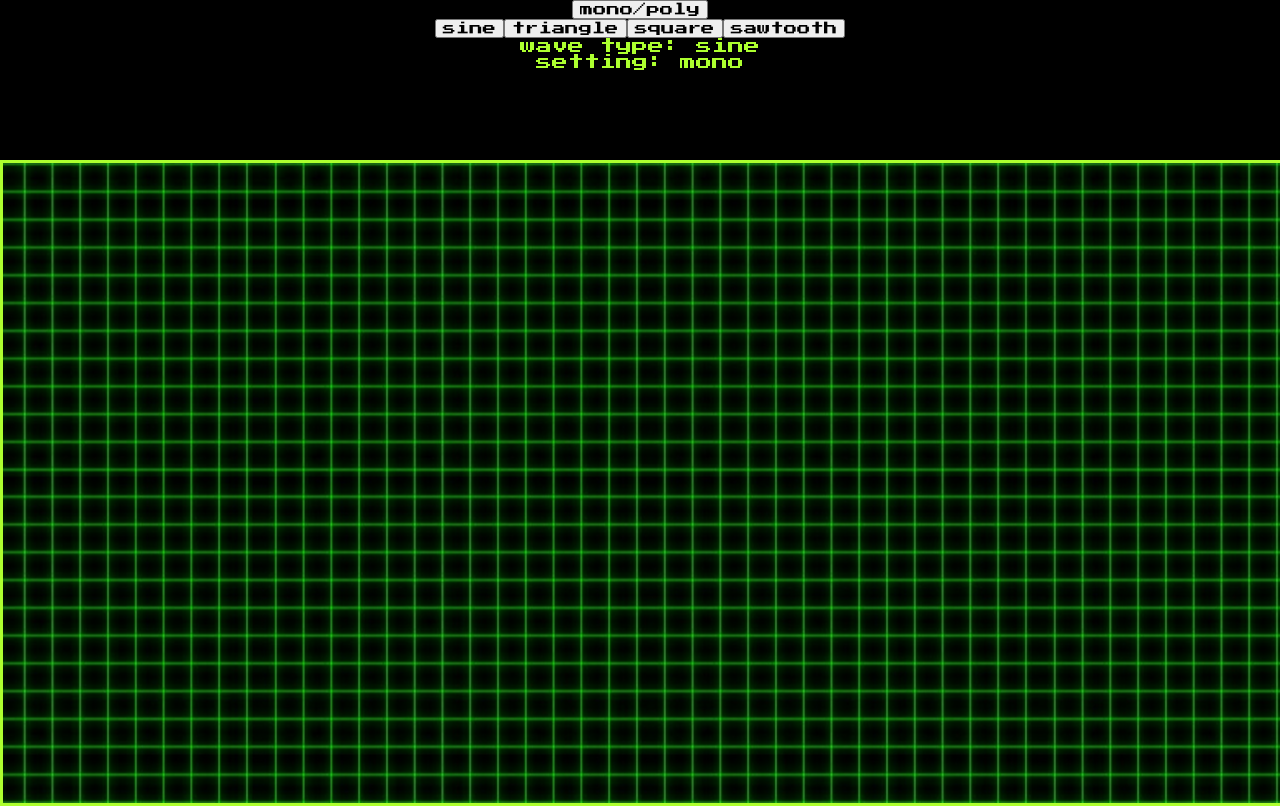
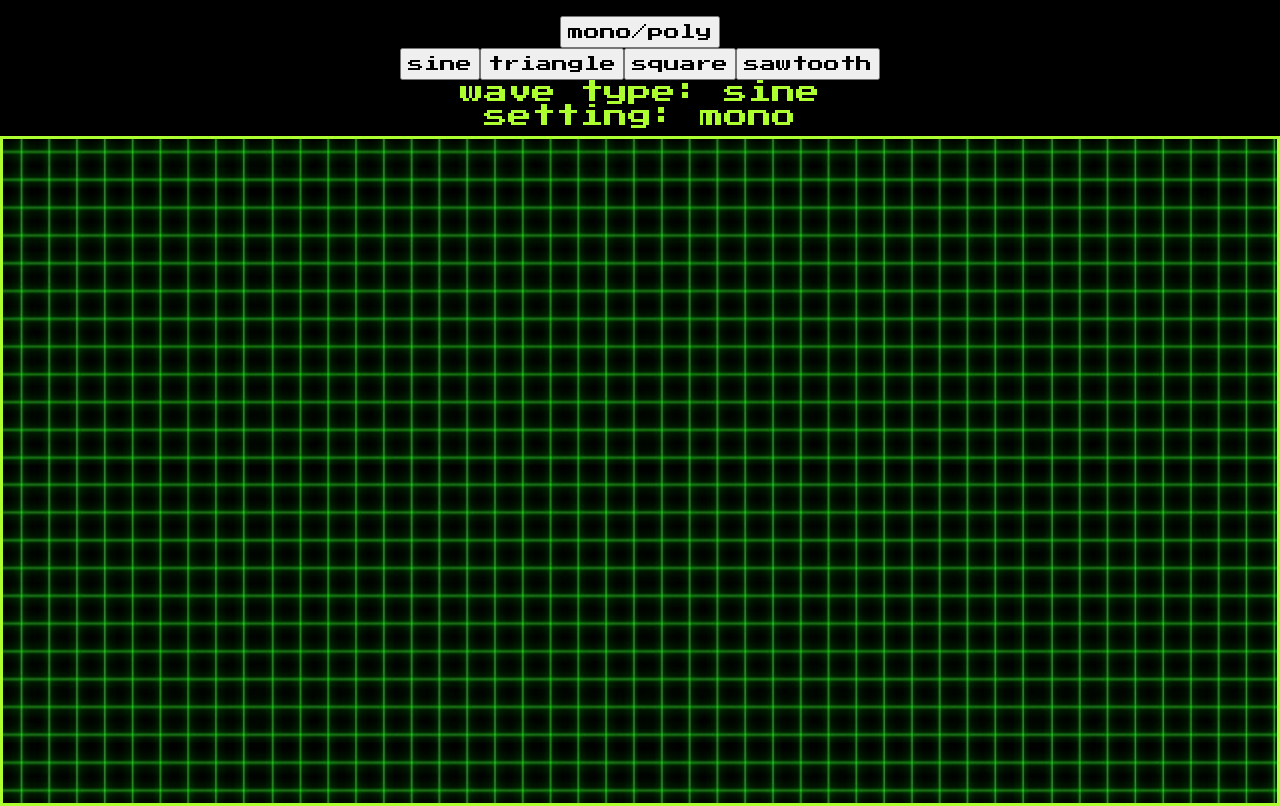
Before and after one commit to Blake-D/web-osc-2, a React (Create React App) app: page / in a window 1280 px wide. Built offline with nearby package versions, Linux system fonts and the light colour scheme.

Commit message:
set control panel and grid proportions

```diff
--- a/src/App.css
+++ b/src/App.css
@@ -1,20 +1,24 @@
 button{
     font-family: 'Press Start 2P', monospace;
-    /* margin-top: 2vh; */
+    font-size: 2vmin;
+    height: 4vmin;
+    width: auto;
 }
 
 #control-panel{
+    padding-top: 2vmin;
     background-color: black;
     color: greenyellow;
     font-family: 'Press Start 2P', monospace;
+    font-size: 3vmin;
     text-align: center;
     width: 100vw;
-    height: 20vh;
+    height: 15vh;
 }
 
 #grid{
-    width: 100vw;
-    height: 80vh;
+    width: 99.5vw;
+    height: 83vh;
     background: url('./images/scan_grid.jpeg');
     background-position: center;
     border-style: solid;
```
